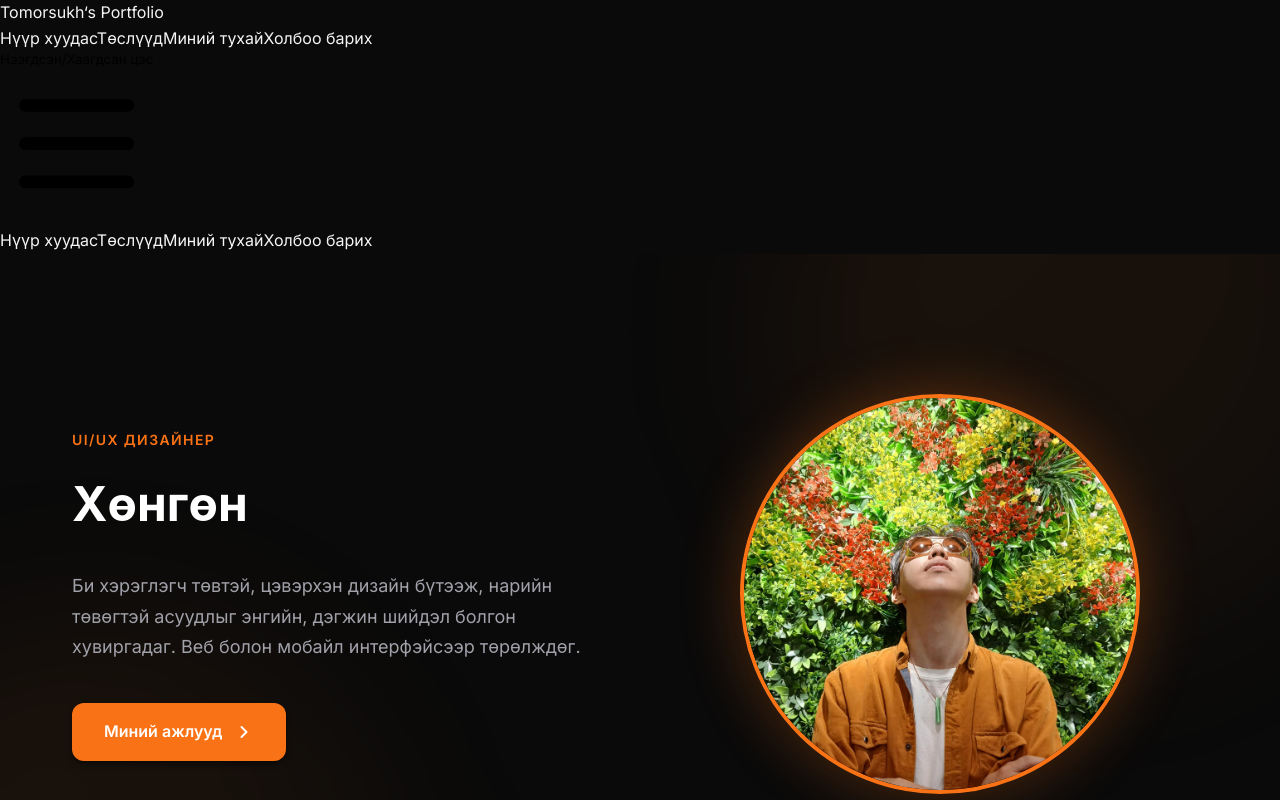
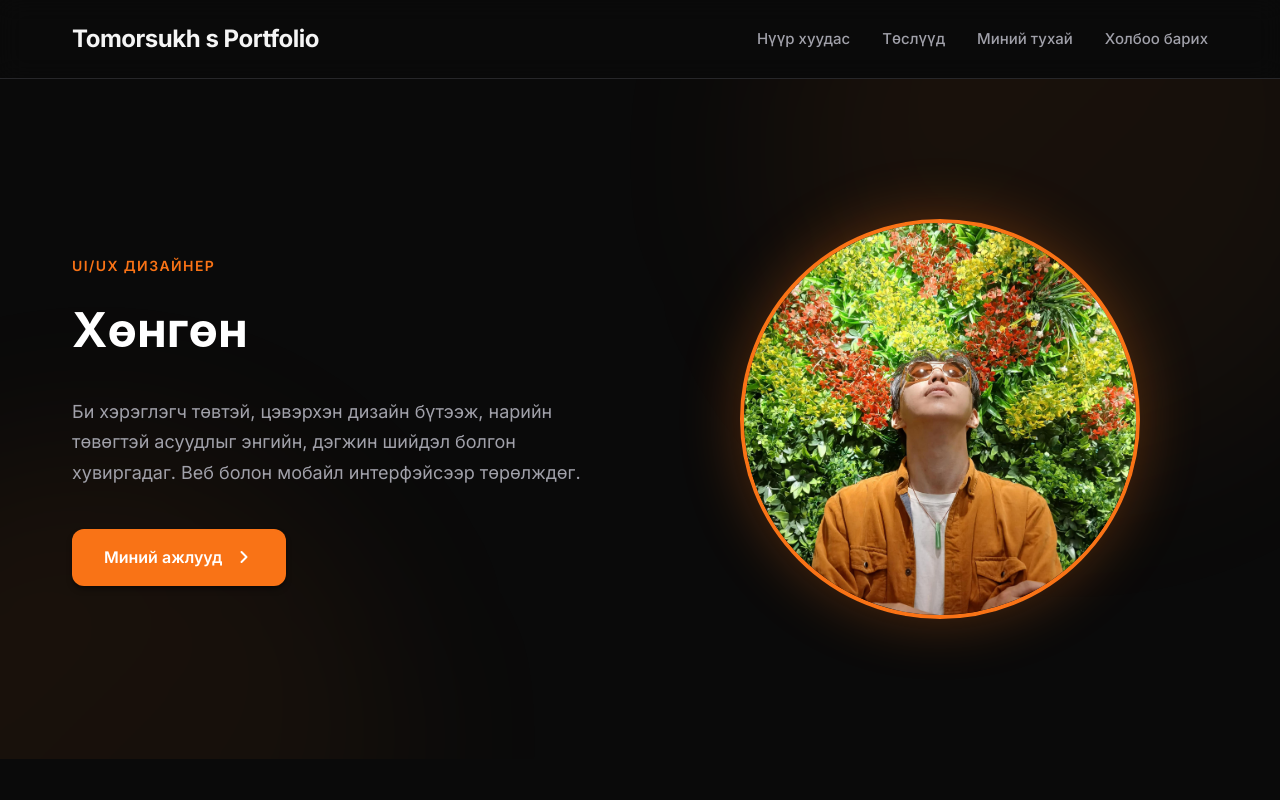
Before and after one commit to Tomorsukh-Munkhtur/tomorsukh-s-portfolio, a Next.js app: page / in a window 1280 px wide. Shown: the top 800 px of the page. Built offline with nearby package versions, Linux system fonts and the light colour scheme.

Commit message:
feat: Add Header and Footer components and implement admin message management functionality with local storage.

```diff
--- a/app/globals.css
+++ b/app/globals.css
@@ -1,3 +1,5 @@
+@import "tailwindcss";
+
 :root {
   /* Dark Theme Colors */
   --background: #0A0A0A;
--- a/components/Header.tsx
+++ b/components/Header.tsx
@@ -1,106 +1,36 @@
-"use client";
-
-import Link from "next/link";
-import { useState } from "react";
-
-// Responsive Header component using Tailwind CSS
-// Usage:
-// 1) Ensure Tailwind CSS is set up in your Next.js project.
-// 2) Save this file as components/Header.tsx and import it where needed.
-// 3) The component is accessible: the hamburger button has aria attributes,
-//    and the mobile menu closes when you click a link.
+import Link from 'next/link';
+import styles from './Header.module.css';
 
 export default function Header() {
-  const [open, setOpen] = useState(false);
-
   return (
-    <header className="bg-white border-b">
-      <nav className="max-w-7xl mx-auto px-4 sm:px-6 lg:px-8">
-        <div className="flex items-center justify-between h-16">
-          {/* Logo / Brand */}
-          <div className="flex-shrink-0">
-            <Link href="/" className="text-lg font-semibold tracking-tight">
-              Tomorsukh&lsquo;s Portfolio
+    <header className={styles.header}>
+      <nav className="container">
+        <div className={styles.nav}>
+          <Link href="/" className={styles.logo}>
+            Tomorsukh s Portfolio
           </Link>
-          </div>
-
-          {/* Desktop menu */}
-          <div className="hidden md:flex md:items-center md:space-x-6">
-            <Link href="/" className="text-sm font-medium hover:underline">
+          <ul className={styles.navLinks}>
+            <li>
+              <Link href="/" className={styles.navLink}>
                 Нүүр хуудас
               </Link>
-            <Link href="/projects" className="text-sm font-medium hover:underline">
+            </li>
+            <li>
+              <Link href="/projects" className={styles.navLink}>
                 Төслүүд
               </Link>
-            <Link href="/about" className="text-sm font-medium hover:underline">
+            </li>
+            <li>
+              <Link href="/about" className={styles.navLink}>
                 Миний тухай
               </Link>
-            <Link href="/contact" className="text-sm font-medium hover:underline">
+            </li>
+            <li>
+              <Link href="/contact" className={styles.navLink}>
                 Холбоо барих
               </Link>
-          </div>
-
-          {/* Mobile hamburger */}
-          <div className="flex md:hidden">
-            <button
-              type="button"
-              aria-controls="mobile-menu"
-              aria-expanded={open}
-              onClick={() => setOpen((v) => !v)}
-              className="inline-flex items-center justify-center p-2 rounded-md focus:outline-none focus:ring-2 focus:ring-offset-2"
-            >
-              <span className="sr-only">Нээгдсэн/Хаагдсан цэс</span>
-              {/* Icon: hamburger / close */}
-              {open ? (
-                // Close (X)
-                <svg className="h-6 w-6" xmlns="http://www.w3.org/2000/svg" fill="none" viewBox="0 0 24 24" strokeWidth={2} stroke="currentColor" aria-hidden="true">
-                  <path strokeLinecap="round" strokeLinejoin="round" d="M6 18L18 6M6 6l12 12" />
-                </svg>
-              ) : (
-                // Hamburger
-                <svg className="h-6 w-6" xmlns="http://www.w3.org/2000/svg" fill="none" viewBox="0 0 24 24" strokeWidth={2} stroke="currentColor" aria-hidden="true">
-                  <path strokeLinecap="round" strokeLinejoin="round" d="M4 6h16M4 12h16M4 18h16" />
-                </svg>
-              )}
-            </button>
-          </div>
-        </div>
-
-        {/* Mobile menu panel */}
-        <div
-          id="mobile-menu"
-          className={`md:hidden ${open ? "block" : "hidden"} mt-2`}
-        >
-          <div className="px-2 pt-2 pb-3 space-y-1">
-            <Link
-              href="/"
-              className="block px-3 py-2 rounded-md text-base font-medium"
-              onClick={() => setOpen(false)}
-            >
-              Нүүр хуудас
-            </Link>
-            <Link
-              href="/projects"
-              className="block px-3 py-2 rounded-md text-base font-medium"
-              onClick={() => setOpen(false)}
-            >
-              Төслүүд
-            </Link>
-            <Link
-              href="/about"
-              className="block px-3 py-2 rounded-md text-base font-medium"
-              onClick={() => setOpen(false)}
-            >
-              Миний тухай
-            </Link>
-            <Link
-              href="/contact"
-              className="block px-3 py-2 rounded-md text-base font-medium"
-              onClick={() => setOpen(false)}
-            >
-              Холбоо барих
-            </Link>
-          </div>
+            </li>
+          </ul>
         </div>
       </nav>
     </header>
--- a/package.json
+++ b/package.json
@@ -11,7 +11,9 @@
   "dependencies": {
     "next": "^14.2.0",
     "react": "^18.3.0",
-    "react-dom": "^18.3.0"
+    "react-dom": "^18.3.0",
+    "sharp": "^0.34.5",
+    "tailwindcss": "^4.1.17"
   },
   "devDependencies": {
     "@types/node": "^20",
```
Also changed, not shown: 1 other file (tests, documents, lock files or other folders). Lines whose indentation alone changed are shown as unchanged.
